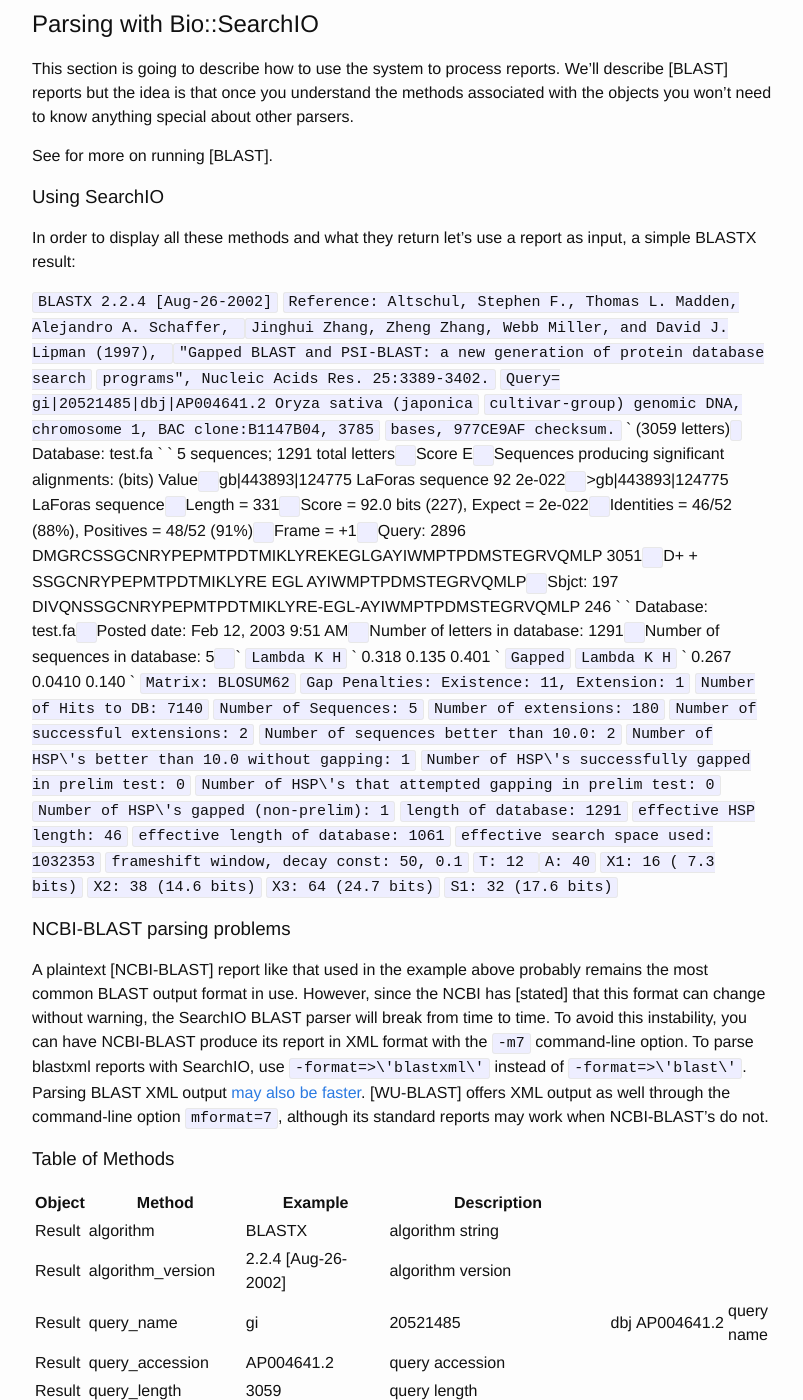
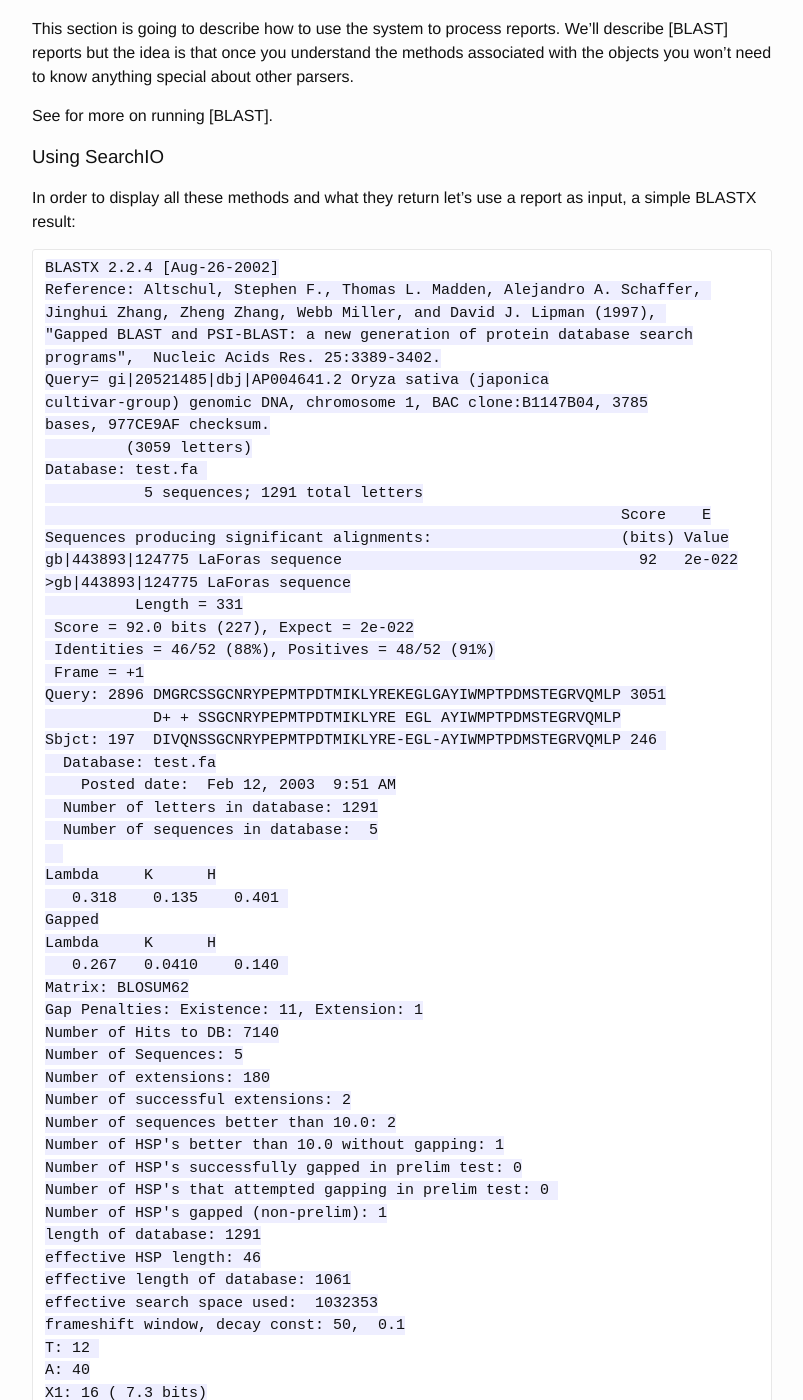
Before and after one commit to bioperl/bioperl.github.io, a Jekyll site: the page built from howtos/SearchIO.md, in a window 1280 px wide and 1400 px high, scrolled down 1693 px. Shown: the whole window, without its empty margins (238-1041 px from the left). Built offline with Jekyll 4.4.1, drawn with Linux system fonts in a browser that asks for light colours; Markdown is read by kramdown in place of the engine named in the settings; some of the changed text lies outside the part shown.

Commit message:
Correct code blocks

````diff
--- a/howtos/SearchIO.md
+++ b/howtos/SearchIO.md
@@ -9,8 +9,6 @@ Abstract
 This is a HOWTO about the system, how to use it, and how one goes about writing new adaptors to different output formats. We will also describe how the modules work for outputting various formats from Bio::Search objects. __TOC__
 
 ### Authors
-
-`\t`
 
 -   [Jason Stajich] [jason at bioperl.org](mailto:jason-at-bioperl.org)
 -   [Brian Osborne] [briano at bioteam.net](mailto:briano@bioteam.net)
@@ -64,64 +62,66 @@ See <HOWTO:BlastPlus> for more on running [BLAST].
 
 In order to display all these methods and what they return let's use a report as input, a simple BLASTX result:
 
-`BLASTX 2.2.4 [Aug-26-2002]`
-`Reference: Altschul, Stephen F., Thomas L. Madden, Alejandro A. Schaffer, `
-`Jinghui Zhang, Zheng Zhang, Webb Miller, and David J. Lipman (1997), `
-`"Gapped BLAST and PSI-BLAST: a new generation of protein database search`
-`programs",  Nucleic Acids Res. 25:3389-3402.`
-`Query= gi|20521485|dbj|AP004641.2 Oryza sativa (japonica`
-`cultivar-group) genomic DNA, chromosome 1, BAC clone:B1147B04, 3785`
-`bases, 977CE9AF checksum.`
-`         (3059 letters)`
-`Database: test.fa `
-`           5 sequences; 1291 total letters`
-`                                                                Score    E`
-`Sequences producing significant alignments:                     (bits) Value`
-`gb|443893|124775 LaForas sequence                                 92   2e-022`
-`>gb|443893|124775 LaForas sequence`
-`          Length = 331`
-` Score = 92.0 bits (227), Expect = 2e-022`
-` Identities = 46/52 (88%), Positives = 48/52 (91%)`
-` Frame = +1`
-`Query: 2896 DMGRCSSGCNRYPEPMTPDTMIKLYREKEGLGAYIWMPTPDMSTEGRVQMLP 3051`
-`            D+ + SSGCNRYPEPMTPDTMIKLYRE EGL AYIWMPTPDMSTEGRVQMLP`
-`Sbjct: 197  DIVQNSSGCNRYPEPMTPDTMIKLYRE-EGL-AYIWMPTPDMSTEGRVQMLP 246 `
-`  Database: test.fa`
-`    Posted date:  Feb 12, 2003  9:51 AM`
-`  Number of letters in database: 1291`
-`  Number of sequences in database:  5`
-`  `
-`Lambda     K      H`
-`   0.318    0.135    0.401 `
-`Gapped`
-`Lambda     K      H`
-`   0.267   0.0410    0.140 `
-`Matrix: BLOSUM62`
-`Gap Penalties: Existence: 11, Extension: 1`
-`Number of Hits to DB: 7140`
-`Number of Sequences: 5`
-`Number of extensions: 180`
-`Number of successful extensions: 2`
-`Number of sequences better than 10.0: 2`
-`Number of HSP\'s better than 10.0 without gapping: 1`
-`Number of HSP\'s successfully gapped in prelim test: 0`
-`Number of HSP\'s that attempted gapping in prelim test: 0 `
-`Number of HSP\'s gapped (non-prelim): 1`
-`length of database: 1291`
-`effective HSP length: 46`
-`effective length of database: 1061`
-`effective search space used:  1032353`
-`frameshift window, decay const: 50,  0.1`
-`T: 12 `
-`A: 40`
-`X1: 16 ( 7.3 bits)`
-`X2: 38 (14.6 bits)`
-`X3: 64 (24.7 bits)`
-`S1: 32 (17.6 bits)`
+```
+BLASTX 2.2.4 [Aug-26-2002]
+Reference: Altschul, Stephen F., Thomas L. Madden, Alejandro A. Schaffer,
+Jinghui Zhang, Zheng Zhang, Webb Miller, and David J. Lipman (1997),
+"Gapped BLAST and PSI-BLAST: a new generation of protein database search
+programs",  Nucleic Acids Res. 25:3389-3402.
+Query= gi|20521485|dbj|AP004641.2 Oryza sativa (japonica
+cultivar-group) genomic DNA, chromosome 1, BAC clone:B1147B04, 3785
+bases, 977CE9AF checksum.
+         (3059 letters)
+Database: test.fa
+           5 sequences; 1291 total letters
+                                                                Score    E
+Sequences producing significant alignments:                     (bits) Value
+gb|443893|124775 LaForas sequence                                 92   2e-022
+>gb|443893|124775 LaForas sequence
+          Length = 331
+ Score = 92.0 bits (227), Expect = 2e-022
+ Identities = 46/52 (88%), Positives = 48/52 (91%)
+ Frame = +1
+Query: 2896 DMGRCSSGCNRYPEPMTPDTMIKLYREKEGLGAYIWMPTPDMSTEGRVQMLP 3051
+            D+ + SSGCNRYPEPMTPDTMIKLYRE EGL AYIWMPTPDMSTEGRVQMLP
+Sbjct: 197  DIVQNSSGCNRYPEPMTPDTMIKLYRE-EGL-AYIWMPTPDMSTEGRVQMLP 246
+  Database: test.fa
+    Posted date:  Feb 12, 2003  9:51 AM
+  Number of letters in database: 1291
+  Number of sequences in database:  5
+
+Lambda     K      H
+   0.318    0.135    0.401
+Gapped
+Lambda     K      H
+   0.267   0.0410    0.140
+Matrix: BLOSUM62
+Gap Penalties: Existence: 11, Extension: 1
+Number of Hits to DB: 7140
+Number of Sequences: 5
+Number of extensions: 180
+Number of successful extensions: 2
+Number of sequences better than 10.0: 2
+Number of HSP's better than 10.0 without gapping: 1
+Number of HSP's successfully gapped in prelim test: 0
+Number of HSP's that attempted gapping in prelim test: 0
+Number of HSP's gapped (non-prelim): 1
+length of database: 1291
+effective HSP length: 46
+effective length of database: 1061
+effective search space used:  1032353
+frameshift window, decay const: 50,  0.1
+T: 12
+A: 40
+X1: 16 ( 7.3 bits)
+X2: 38 (14.6 bits)
+X3: 64 (24.7 bits)
+S1: 32 (17.6 bits)
+```
 
 ### NCBI-BLAST parsing problems
 
-A plaintext [NCBI-BLAST] report like that used in the example above probably remains the most common BLAST output format in use. However, since the NCBI has [stated] that this format can change without warning, the SearchIO BLAST parser will break from time to time. To avoid this instability, you can have NCBI-BLAST produce its report in XML format with the `-m7` command-line option. To parse blastxml reports with SearchIO, use `-format=>\'blastxml\'` instead of `-format=>\'blast\'`. Parsing BLAST XML output [may also be faster](http://article.gmane.org/gmane.comp.lang.perl.bio.general/14366). [WU-BLAST] offers XML output as well through the command-line option `mformat=7`, although its standard reports may work when NCBI-BLAST's do not.
+A plaintext [NCBI-BLAST] report like that used in the example above probably remains the most common BLAST output format in use. However, since the NCBI has [stated] that this format can change without warning, the SearchIO BLAST parser will break from time to time. To avoid this instability, you can have NCBI-BLAST produce its report in XML format with the `-m7` command-line option. To parse blastxml reports with SearchIO, use `-format=>'blastxml'` instead of `-format=>'blast'`. Parsing BLAST XML output [may also be faster](http://article.gmane.org/gmane.comp.lang.perl.bio.general/14366). [WU-BLAST] offers XML output as well through the command-line option `mformat=7`, although its standard reports may work when NCBI-BLAST's do not.
 
 ### Table of Methods
 
@@ -162,7 +162,7 @@ Table 2.1: All the data returned by methods used by the Result objects when the
 | Hit    | rewind            |                  | Resets the internal counter for next_hsp() so that the iterator will begin at the beginning of the list                                        |
 |        |
 
-`Table 2.2: All the data returned by methods used by the Hit objects when the report shown above is used as input. Note that many of the methods shown can be used to either get or set values, but we\'re just showing what they get.`
+`Table 2.2: All the data returned by methods used by the Hit objects when the report shown above is used as input. Note that many of the methods shown can be used to either get or set values, but we're just showing what they get.
 
 | Object | Method                                               | Example                                  | Description                                                                            |
 |--------|------------------------------------------------------|------------------------------------------|----------------------------------------------------------------------------------------|
@@ -208,7 +208,7 @@ Table 2.1: All the data returned by methods used by the Result objects when the
 | HSP    | links                                                | ''Not available in this report'' | Links field from WU-BLAST reports run with -links showing consistent HSP linking       |
 |        |
 
-`Table 2.3: All the data returned by methods used by the HSP objects when the report shown above is used as input. Note that many of the methods shown can be used to either get or set values, but we\'re just showing what they get.`
+`Table 2.3: All the data returned by methods used by the HSP objects when the report shown above is used as input. Note that many of the methods shown can be used to either get or set values, but we're just showing what they get.
 
 ### Using the methods
 
@@ -282,49 +275,42 @@ In most cases the SearchIO methods extract data directly from output but there's
 Specifically, the `frame()` method returns 0, 1, or 2 instead of the expected -3, -2, -1, +1, +2, or +3 in BLAST. [GFF] frame values are meaningful relative to the strand of the hit or query sequence so in order to reconstruct the [BLAST] frame you need both the strand, 1 or -1, and the [GFF] frame value:
 
 ```perl
-
-`my $blast_frame = ($hsp->query->frame + 1) * $hsp->query->strand;`
-
+my $blast_frame = ($hsp->query->frame + 1) * $hsp->query->strand;
 ```
 
 ### Analyzing a single report in different ways
 
 Another common example is analyzing data from a single [BLAST] report several different ways, such as sorting hits based on particular criteria then printing all hits and [HSPs]. One could iterate through the list twice, once for sorting the objects and then a second time for printing. Note that in this script:
 
--   A object is passed to the subroutines, not the [SearchIO object] in `$blast_report`
+-   A object is passed to the subroutines, not the [SearchIO object] in `$blast_report
 -   You must use `rewind` to reset the iterator for the object since there are two iterations through this object (one in each subroutine)
 
 ```perl
-
-... my $result = $blast_report->next_result; &sort_results($result); $result->rewind; &print_blast_results($result);
+# ...
+my $result = $blast_report->next_result;
+sort_results($result);
+$result->rewind;
+print_blast_results($result);
 
 sub sort_results{
-
-`  my $result = shift;`
-`  my @hits;`
-`  while(my $hit = $result->next_hit()){`
-`     push @hits, $hit;`
-`  }`
-`  # sort by accessions`
-`  my @acc = sort {$a->accession cmp $b->accession} @hits;`
-`  print join("t", $_->accession,$_->description),"\`
-
-" for @acc; }
-
-sub print_blast_results{
-
-`  my $result = shift;`
-`  while(my $hit = $result->next_hit()){`
-`     while(my $hsp = $hit->next_hsp()){`
-`        print join(", ",$hit->name,$hsp->bits)."\`
-
-";
-
-`     }`
-`  }`
-
+    my $result = shift;
+    my @hits;
+    while( my $hit = $result->next_hit() ) {
+        push @hits, $hit;
+    }
+    # sort by accessions
+    my @acc = sort { $a->accession cmp $b->accession } @hits;
+    print join("\t", $_->accession, $_->description ) . "\n" for @acc;
 }
 
+sub print_blast_results {
+    my $result = shift;
+    while ( my $hit = $result->next_hit() ) {
+        while( my $hsp = $hit->next_hsp() ) {
+            print join(", ", $hit->name, $hsp->bits) . "\n";
+        }
+    }
+}
 ```
 
 If you parsed a report already and want to reset the parser (i.e. if you sent the [SearchIO] object to the subs above instead of the object, then iterated through everything twice), you would need to reset the [SearchIO] object itself by using `seek($blast_report->_fh, 0);`. We don't recommend doing this for two reasons. First, each round of parsing takes the same length of time since you start parsing the report from scratch, so you'll take a time hit. Second, if you saved objects from the first round of parsing you will take a memory hit, because a new set of objects is generated for each subsequent round of parsing the report. Hence, we use the already-generated object in the subroutines instead.
@@ -333,16 +319,15 @@ To simplify things here a bit more, you could simply grab all the hits at once u
 
 ```perl
 
-... &sort_results($result); &print_blast_results($result);
+# ...
+&sort_results($result);
+&print_blast_results($result);
 
-sub sort_results{
-
-`  my $result = shift;`
-`  my @acc = sort {$a->accession cmp $b->accession} $result->hits;`
-`  print join("t", $_->accession,$_->description),"\`
-
-" for @acc; }
-
+sub sort_results {
+    my $result = shift;
+    my @acc = sort {$a->accession cmp $b->accession} $result->hits;
+    print join("t", $_->accession,$_->description),"\n" for @acc;
+}
 ```
 
 Similar methods exist for objects to rewind the iterator for HSP's (`$hit->rewind`) and to grab all HSP's(`$hit->hsps`).
@@ -355,12 +340,10 @@ Sorting
 One frequently-asked question has to do with getting sorted output from a report, or sorting hits or [HSPs] just as they're sorted in the input file. There's little in the way of sorting in 's methods, generally speaking you'll just use a standard Perl approach. Here is an example that sorts hits according to their bit scores:
 
 ```perl
-
-`my @hits = $result->hits;`
-`for my $hit ( sort { $a->bits `<=>` $b->bits } @hits ) {`
-`  # Do something...`
-`}`
-
+my @hits = $result->hits;
+for my $hit ( sort { $a->bits `<=>` $b->bits } @hits ) {
+  # Do something...
+}
 ```
 
 Creating Reports for SearchIO
@@ -368,20 +351,24 @@ Creating Reports for SearchIO
 
 One note on creating reports that can be parsed by : the developers haven't attempted to parse all the possible reports that could be created by programs with many command-line options, like blastall. Certainly you should be able to parse reports created using the default settings, but if you're running blastall, say, using some special set of options and you've encountered a parsing problem this may be the explanation.
 
-For example, one can currently parse [BLAST] output created with the default settings as well as the reports created when using the "-m 8" or "-m 9" options (use `-format=>\'blasttable\'`) or the "-m 7" XML-formatted reports (use `-format=>\'blastxml\'`) but it's still possible to find sets of options that can't parse.
+For example, one can currently parse [BLAST] output created with the default settings as well as the reports created when using the "-m 8" or "-m 9" options (use `-format=>'blasttable'`) or the "-m 7" XML-formatted reports (use `-format=>'blastxml'`) but it's still possible to find sets of options that can't parse.
 
 You might also find it useful not to have to create reports as files. , like , is aware of `STDIN` so you can pipe output from the search application directly to it (on operating systems that allow such things). It could look something like this:
 
 ```perl
+use strict;
+use Bio::SearchIO;
 
-use strict; use Bio::SearchIO;
-
-my $fh; my $fasta = "/usr/local/bin/fasta34"; my $library = "hs.seq"; my $query = "deserts.seq"; my $options = "-E 0.01 -m 0 -d 10 -Q"; my $command = "$fasta $options $query $library";
+my $fh;
+my $fasta = "/usr/local/bin/fasta34";
+my $library = "hs.seq";
+my $query = "deserts.seq";
+my $options = "-E 0.01 -m 0 -d 10 -Q";
+my $command = "$fasta $options $query $library";
 
 open $fh,"$command |" || die("cannot run fasta cmd of $command: $! ");
 
 my $searchio = Bio::SearchIO->new(-format => 'fasta', -fh => $fh);
-
 ```
 
 Implementation
@@ -410,40 +397,32 @@ The simplest way to output data in HTML format is as follows.
 
 ```perl
 
-my $writerhtml = new Bio::SearchIO::Writer::HTMLResultWriter(); my $outhtml = new Bio::SearchIO(-writer => $writerhtml,
-
-`                                -file   => ">searchio.html");`
+my $writerhtml = new Bio::SearchIO::Writer::HTMLResultWriter();
+my $outhtml = new Bio::SearchIO(-writer => $writerhtml,
+                                -file   => ">searchio.html");
 
 # get a result from Bio::SearchIO parsing or build it up in memory
-
 $outhtml->write_result($result);
-
 ```
 
-If you want to output multiple results into a single html file, do the following:
+If you want to output multiple results into a single HTML file, do the following:
 
 ```perl
 
-my $writerhtml = new Bio::SearchIO::Writer::HTMLResultWriter(); my $outhtml = new Bio::SearchIO(-writer => $writerhtml,
+my $writerhtml = new Bio::SearchIO::Writer::HTMLResultWriter();
+my $outhtml = new Bio::SearchIO(-writer => $writerhtml,
+                                -file   => ">searchio.html");
 
-`                                -file   => ">searchio.html");`
-
-# Loop through all the results, successively adding each one to the bottom of the HTML report
-
-while ( $result = $searchio->next_result()){
-
-`   $outhtml->write_report($result);`
-
+# Loop through all the results, successively adding each one to the bottom of # the HTML report
+while ( $result = $searchio->next_result() ) {
+    $outhtml->write_report($result);
 }
-
 ```
 
 If you wanted to get the output as a string rather than write it out to a file, simply use the following.
 
 ```perl
-
-`$writerhtml->to_string($result);`
-
+$writerhtml->to_string($result);
 ```
 
 The supports setting your own remote database url for the sequence links in the event you'd like to point to your own [SRS] or local HTTP-based connection to the sequence data. Simply use the `remote_database_url` method which accepts a sequence type as input (protein or nucleotide).
@@ -460,57 +439,53 @@ The framework for is just a starting point for parsing these reports and creatin
 So, you're going to write your new special module, you do need to make sure it inherits from the base object. Additionally unless you want to reimplement all the initialization state in the current you should just plan to extend that object. You need to follow the chained constructor system that we have set up so that the arguments are properly processed. Here is a sample of what your code might look like (don't forget to write your own [POD] so that it will be documented, we've left it off here to keep things simple).
 
 ```perl
-
-package Bio::Search::HSP::RealignHSP; use strict; use Bio::Search::HSP::GenericHSP; use vars qw(@ISA); \# for inheritance @ISA = qw(Bio::Search::HSP::GenericHSP); \# RealignHSP inherits from GenericHSP
+package Bio::Search::HSP::RealignHSP;
+use strict;
+use Bio::Search::HSP::GenericHSP;
+use vars qw(@ISA);
+# for inheritance
+@ISA = qw(Bio::Search::HSP::GenericHSP);
+# RealignHSP inherits from GenericHSP
 
 sub new {
-
-` my ($class,@args) = @_;`
-` my $self = $class->SUPER::new(@args); # chained contructor`
-` # process the 1 additional argument this object supports`
-` my ($ownarg1) = $self->_rearrange([OWNARG1],@args); `
-` return $self; # remember to pass the object reference back out   `
-
+    my ($class,@args) = @_;
+    my $self = $class->SUPER::new(@args); # chained contructor
+    # process the 1 additional argument this object supports
+    my ($ownarg1) = $self->_rearrange([OWNARG1],@args);
+    return $self; # remember to pass the object reference back out
 }
 
 sub realign_hsp {
-
-` my ($self) = @_;`
-` # implement my special realign method here`
-
+    my ($self) = @_;
+    # implement my special realign method here
 }
-
 ```
 
 The above code gives you a skeleton of how to start to implement your object. To register it so that it is used when the system makes [HSPs] you just need to call a couple of functions. The code below outlines them.
 
 ```perl
 
-use Bio::SearchIO; use Bio::Search::HSP::HSPFactory; use Bio::Search::Hit::HitFactory;
+use Bio::SearchIO;
+use Bio::Search::HSP::HSPFactory;
+use Bio::Search::Hit::HitFactory;
 
 # setup the blast parser, you can do this with and SearchIO parser however
-
 my $searchio = Bio::SearchIO->new(-file => $blastfile,
-
-`                                 -format =>\'blast\'); `
+                                  -format =>'blast');
 
 # build HSP factory with a certain type of HSPs to make
-2.  the default is Bio::Search::HSP::GenericHSP
-
+# the default is Bio::Search::HSP::GenericHSP
 my $hspfact = Bio::Search::HSP::HSPFactory->new(-type =>
-
-`                  \'Bio::Search::HSP::RealignHSP\');`
+                  'Bio::Search::HSP::RealignHSP');
 
 # if you wanted to replace the Hit factory you can do this as well
-2.  additionally there is an analagous
-3.  Bio::Search::Result::ResultFactory for setting custom Result objects
+# additionally there is an analagous
+# Bio::Search::Result::ResultFactory for setting custom Result objects
+my $hitfact = Bio::Search::Hit::HitFactory->new(-type =>
+                  'Bio::Search::Hit::SUPERDUPER_Hit');
 
-my $hitfact = Bio::Search::Hit::HitFactory->new(-type =>
-
-`                  \'Bio::Search::Hit::SUPERDUPER_Hit\');`
-
-$searchio->_eventHandler->register_factory('hsp', $hspfact); $searchio->_eventHandler->register_factory('hit', $hitfact);
-
+$searchio->_eventHandler->register_factory('hsp', $hspfact);
+$searchio->_eventHandler->register_factory('hit', $hitfact);
 ```
 
 We have to register the HSPFactory, which is the object which will create HSPI objects, by allowing this to be built by a factory rather than a hard-coded `Bio::Search::HSP::GenericHSP->new(...)` call. We are allowing the user to take advantage of the whole parsing structure and the ability to slot their own object into the process rather than re-implementing very much. We think this is very powerful and worth the system overhead, but it may not permit this to be as efficient in parsing as we would like. Future work will hopefully address speed and memory issues with this parser. Volunteers and improvement code are always welcome.
@@ -526,20 +501,17 @@ Here is an example of such a lightweight listener - `Bio::SearchIO::FastHitEvent
 
 ```perl
 
-use Bio::SearchIO; use Bio::SearchIO::FastHitEventBuilder; my $searchio = new Bio::SearchIO(-format => $format, -file => $file);
+use Bio::SearchIO;
+use Bio::SearchIO::FastHitEventBuilder;
+my $searchio = new Bio::SearchIO(-format => $format, -file => $file);
 
-$searchio->attach_EventHandler(Bio::SearchIO::FastHitEventBuilder->new); while( my $r = $searchio->next_result ) {
-
-` while( my $h = $r->next_hit ) {`
-`  # Hits will NOT have HSPs`
-`  print $h->significance,"\`
-
-";
-
-` }`
-
+$searchio->attach_EventHandler(Bio::SearchIO::FastHitEventBuilder->new);
+while ( my $r = $searchio->next_result ) {
+    while( my $h = $r->next_hit ) {
+        # Hits will NOT have HSPs
+        print $h->significance,"\n";
+    }
 }
-
 ```
 
 You could also build your own listener object - SearchResultEventBuilder and FastHitEventBuilder are two example implementations that specify the type of Result/Hit/HSP objects that are created by the listeners. You could create some lightweight Hit and HSP objects and have SearchResultEventBuilder create these instead of the default full-fledged ones.
@@ -559,6 +531,4 @@ There had been some confusion about the names and functions of the objects for h
 
 Both [Steve Chervitz] and [Jason Stajich] had implemented parsers in this system. The basic objects Jason has created are called `Bio::Search::XXX::GenericXXX` where, again, `XXX` is HSP, Hit, and Result. Most of the implementations use these simple objects for sorting the data. Steve created the psiblast parser (which was later merged into the module) and a host of objects named `Bio::Search::XXX::BlastXXX` where `XXX` is HSP, Hit, and Result. These objects have additional functions related to output from [BLAST].
 
-The important take home message is that you cannot assume that methods in the `BlastXXX` objects are in fact implemented by the `GenericHSP` objects. More likely than not the `BlastXXX` objects will be deprecated and dismantled as their functionality is ported to the `GenericHSP` objects. For this reason we only discuss the Generic\* objects, though we used the terms 'hit', 'HSP', and 'result'.
-
-'
+The important take home message is that you cannot assume that methods in the `BlastXXX` objects are in fact implemented by the `GenericHSP` objects. More likely than not the `BlastXXX` objects will be deprecated and dismantled as their functionality is ported to the `GenericHSP` objects. For this reason we only discuss the Generic* objects, though we used the terms 'hit', 'HSP', and 'result'.
````
Also changed, not shown: other parts of howtos/SearchIO.md (+9 -16 lines).
